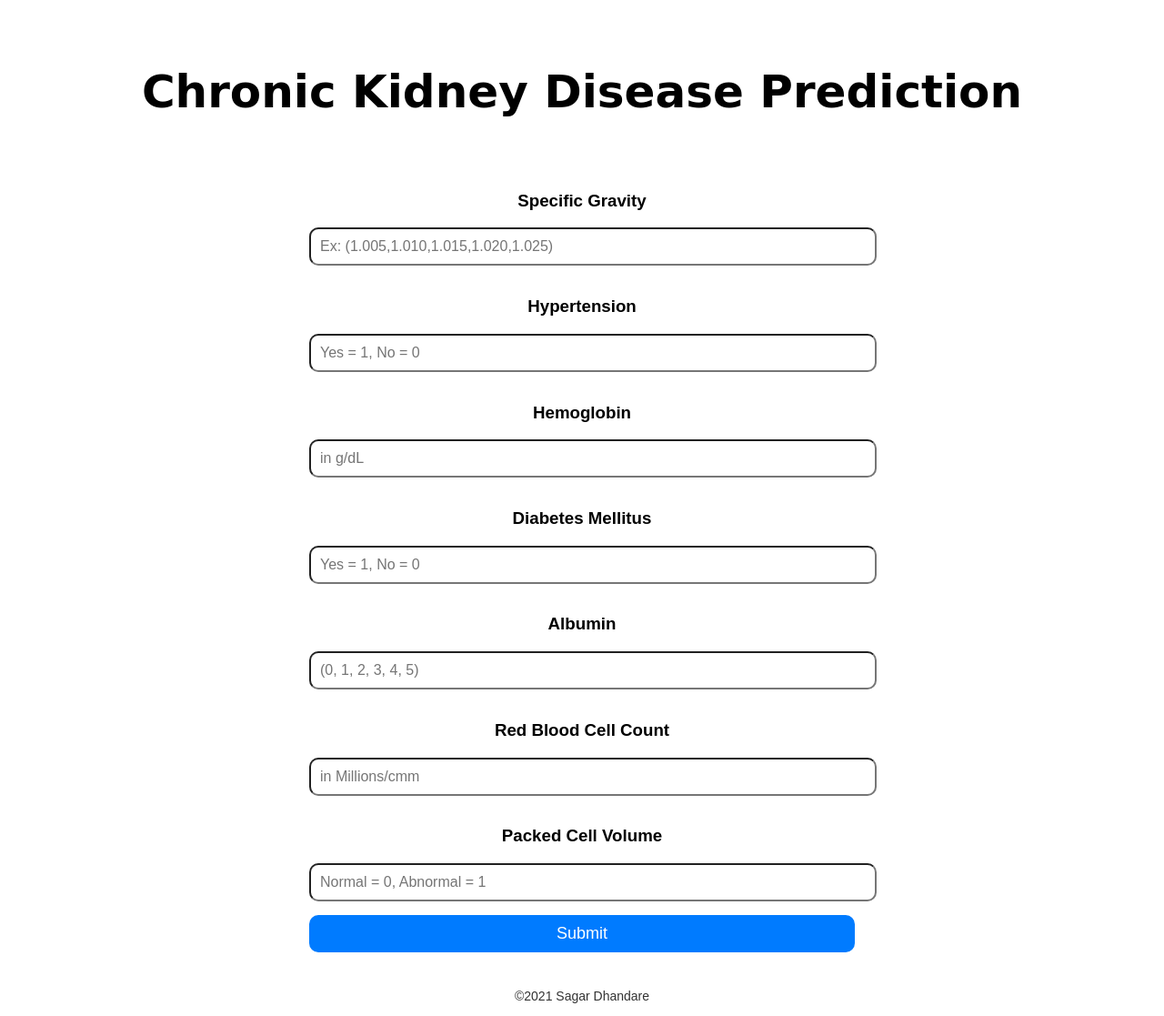
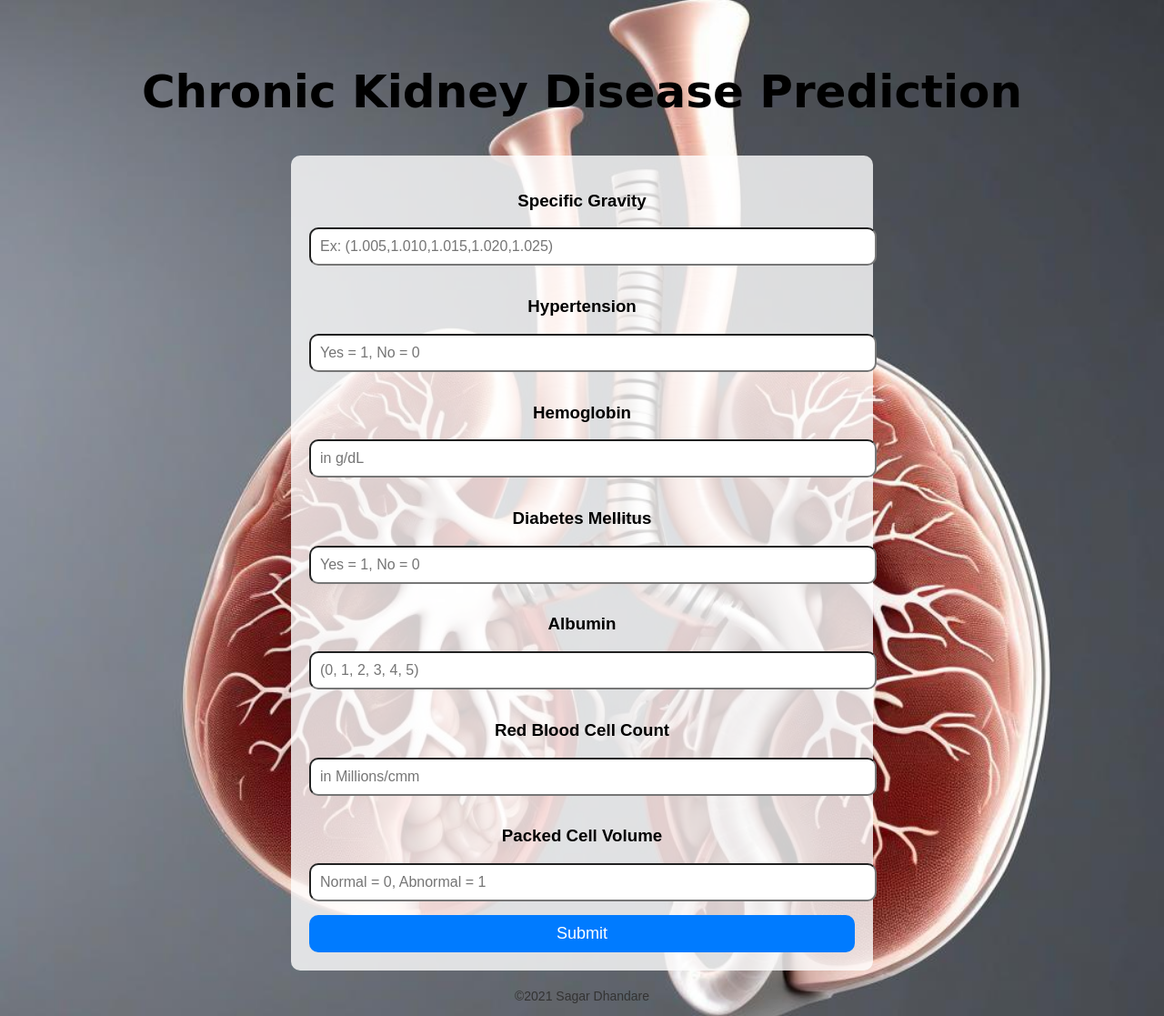
Before and after one commit to samrat1699/ChronicKidneydisease-ML, a Flask app: page / in a window 1280 px wide. Shown: the whole page at 91% size. Run offline with Flask 3, Linux system fonts and the light colour scheme; parts of the project's set-up code (start-up, migrations or seed data) failed here and were passed over.

Commit message:
update alll

```diff
--- a/templates/index.html
+++ b/templates/index.html
@@ -8,7 +8,7 @@
     <style>
         /* Background Image */
         body {
-            background-image: url("");
+            background-image: url("https://github.com/samrat1699/ChronicKidneydisease-ML/blob/main/Images/image%20(1).jpg");
             background-position: center;
             background-repeat: no-repeat;
             background-size: cover;
```
